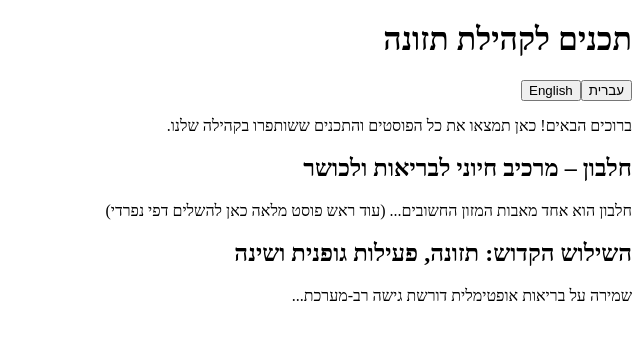
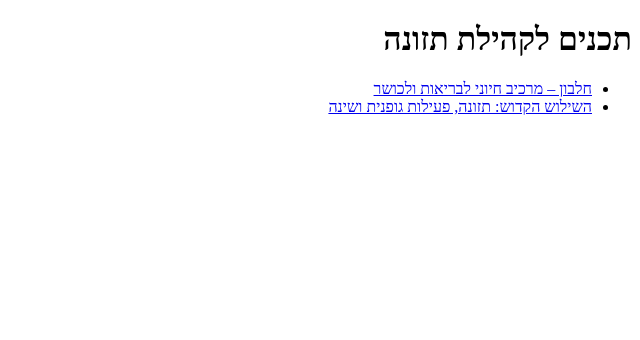
Before and after one commit to ronental75/nutrition-community, a React (Create React App) app: page / in a window 1280 px wide. Shown: the top 340 px of the page, without its empty margins (640-1280 px from the left). Built offline with nearby package versions, Linux system fonts and the light colour scheme.

Commit message:
Updated homepage to use Notion post links

```diff
--- a/src/App.js
+++ b/src/App.js
@@ -1,64 +1,37 @@
-import React from 'react';
-import { useState } from "react";
-// import { Button } from "@/components/ui/button";
+import React from "react";
 
-export default function NutritionCommunity() {
-  const [lang, setLang] = useState("he");
-
-  const isHebrew = lang === "he";
-
-  const content = {
-    he: {
-      title: "תכנים לקהילת תזונה",
-      intro: "ברוכים הבאים! כאן תמצאו את כל הפוסטים והתכנים ששותפרו בקהילה שלנו.",
-      posts: [
+const posts = [
   {
     title: "חלבון – מרכיב חיוני לבריאות ולכושר",
-          body: "\u05d7\u05dc\u05d1\u05d5\u05df \u05d4\u05d5\u05d0 \u05d0\u05d7\u05d3 \u05de\u05d0\u05d1\u05d5\u05ea \u05d4\u05de\u05d6\u05d5\u05df \u05d4\u05d7\u05e9\u05d5\u05d1\u05d9\u05dd... (\u05e2\u05d5\u05d3 \u05e8\u05d0\u05e9 \u05e4\u05d5\u05e1\u05d8 \u05de\u05dc\u05d0\u05d4 \u05db\u05d0\u05df \u05dc\u05d4\u05e9\u05dc\u05d9\u05dd \u05d3\u05e4\u05d9 \u05e0\u05e4\u05e8\u05d3\u05d9)"
+    url: "https://ring-bike-686.notion.site/1d7cf8832caf80c2ad4be31bffc6babb", // Replace with real Notion URL
   },
   {
     title: "השילוש הקדוש: תזונה, פעילות גופנית ושינה",
-          body: "\u05e9\u05de\u05d9\u05e8\u05d4 \u05e2\u05dc \u05d1\u05e8\u05d9\u05d0\u05d5\u05ea \u05d0\u05d5\u05e4\u05d8\u05d9\u05de\u05dc\u05d9\u05ea \u05d3\u05d5\u05e8\u05e9\u05ea \u05d2\u05d9\u05e9\u05d4 \u05e8\u05d1-\u05de\u05e2\u05e8\u05db\u05ea..."
-        }
-      ]
+    url: "https://notion.so/your-trinity-post-url",
   },
-    en: {
-      title: "Nutrition Community Content",
-      intro: "Welcome! Here you’ll find all the posts and tips shared in our nutrition community.",
-      posts: [
-        {
-          title: "Protein – A Key Nutrient for Health and Fitness",
-          body: "Protein is one of the most important macronutrients... (Let me know if you want full English post content added)"
-        },
-        {
-          title: "The Holy Trinity of Healthy Living: Nutrition, Exercise, Sleep",
-          body: "Maintaining optimal health requires a multi-system approach..."
-        }
-      ]
-    }
-  };
+  // Add more posts here
+];
 
-  const current = content[lang];
-
+export default function Home() {
   return (
-    <div dir={isHebrew ? "rtl" : "ltr"} className="max-w-2xl mx-auto p-4">
-      <div className="flex justify-between items-center mb-4">
-        <h1 className="text-2xl font-bold">{current.title}</h1>
-        <div>
-          <button onClick={() => setLang("he")} className="border px-3 py-1 rounded-md hover:bg-gray-100">עברית</button>
-          <button onClick={() => setLang("en")} className="border px-3 py-1 rounded-md hover:bg-gray-100 ml-2">English</button>
-
-        </div>
-      </div>
-      <p className="mb-6 text-lg">{current.intro}</p>
-      <div className="space-y-6">
-        {current.posts.map((post, idx) => (
-          <div key={idx} className="border rounded-2xl p-4 shadow-sm">
-            <h2 className="text-xl font-semibold mb-2">{post.title}</h2>
-            <p>{post.body}</p>
-          </div>
+    <div dir="rtl" className="max-w-2xl mx-auto p-6">
+      <h1 className="text-3xl font-bold mb-4 text-right">
+        תכנים לקהילת תזונה
+      </h1>
+      <ul className="space-y-3">
+        {posts.map((post, idx) => (
+          <li key={idx}>
+            <a
+              href={post.url}
+              target="_blank"
+              rel="noopener noreferrer"
+              className="block p-4 border rounded-xl shadow hover:bg-gray-50 text-right"
+            >
+              {post.title}
+            </a>
+          </li>
         ))}
-      </div>
+      </ul>
     </div>
   );
 }
```
Lines whose indentation alone changed are shown as unchanged.
